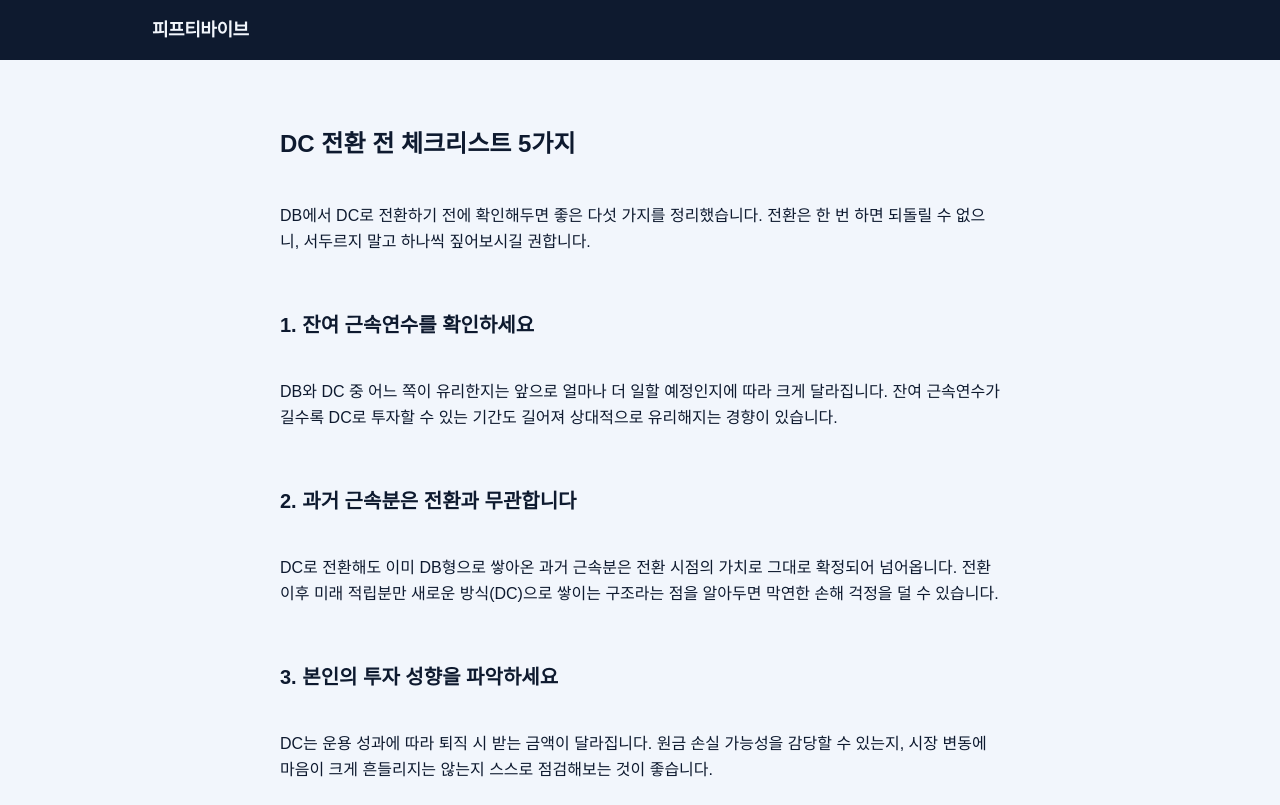
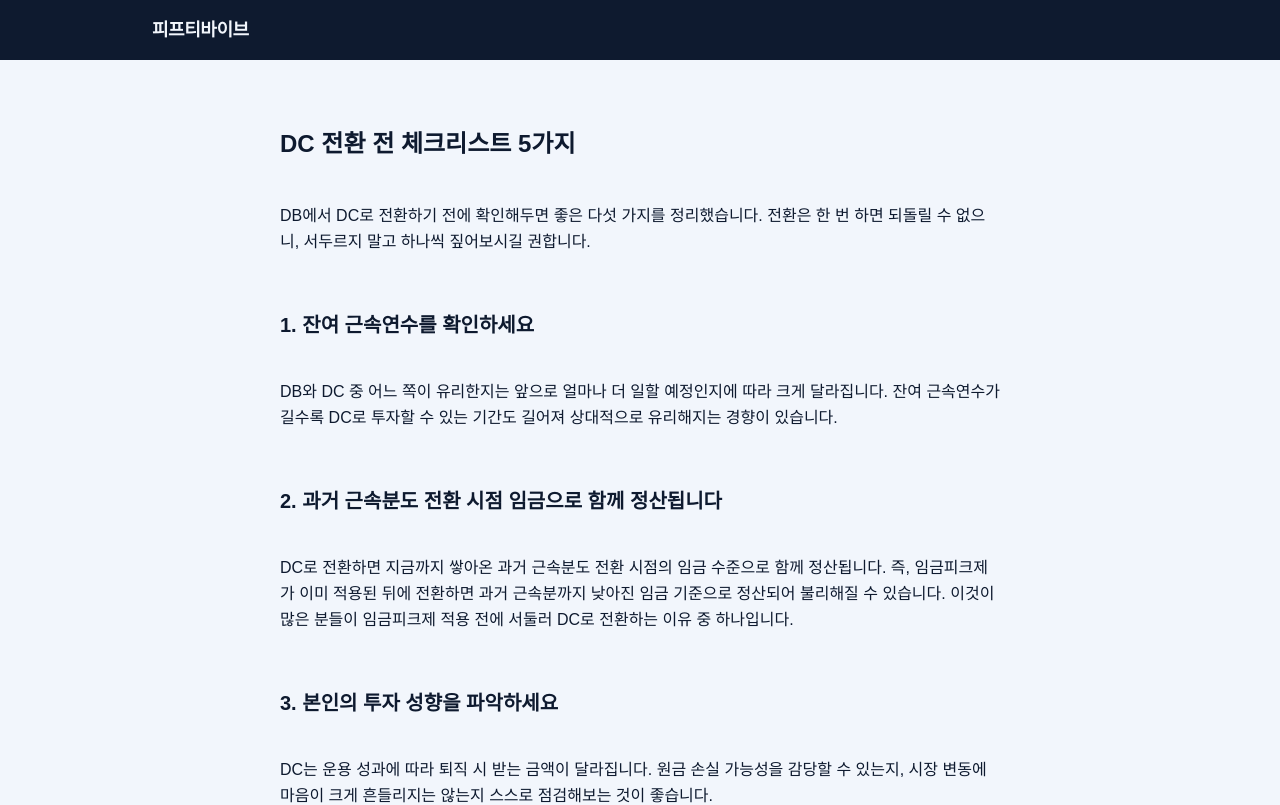
Before and after one commit to DevCoreDXI76/fiftyvibe, a Next.js app: page /guide/dc-switch-checklist in a window 1280 px wide. Shown: the top 805 px of the page. Built offline with nearby package versions, Linux system fonts and the light colour scheme; no server answers; a web font is replaced by a local one.

Commit message:
fix: DC 전환 가이드 사실관계 정정(D-12) + RELATED_GUIDES 타입 안전성 + 가이드 전역 링크 + 체크리스트 정직화

```diff
--- a/app/guide/dc-switch-checklist/page.mdx
+++ b/app/guide/dc-switch-checklist/page.mdx
@@ -26,11 +26,12 @@ DB와 DC 중 어느 쪽이 유리한지는 앞으로 얼마나 더 일할 예정
 잔여 근속연수가 길수록 DC로 투자할 수 있는 기간도 길어져 상대적으로 유리해지는 경향이
 있습니다.
 
-## 2. 과거 근속분은 전환과 무관합니다
+## 2. 과거 근속분도 전환 시점 임금으로 함께 정산됩니다
 
-DC로 전환해도 이미 DB형으로 쌓아온 과거 근속분은 전환 시점의 가치로 그대로 확정되어
-넘어옵니다. 전환 이후 미래 적립분만 새로운 방식(DC)으로 쌓이는 구조라는 점을 알아두면
-막연한 손해 걱정을 덜 수 있습니다.
+DC로 전환하면 지금까지 쌓아온 과거 근속분도 전환 시점의 임금 수준으로 함께 정산됩니다.
+즉, 임금피크제가 이미 적용된 뒤에 전환하면 과거 근속분까지 낮아진 임금 기준으로 정산되어
+불리해질 수 있습니다. 이것이 많은 분들이 임금피크제 적용 전에 서둘러 DC로 전환하는 이유
+중 하나입니다.
 
 ## 3. 본인의 투자 성향을 파악하세요
 
--- a/components/footer.tsx
+++ b/components/footer.tsx
@@ -9,6 +9,7 @@ const CHANNEL_LINKS = [
 ];
 
 const SITE_LINKS = [
+  { label: "가이드", href: "/guide" },
   { label: "소개", href: "/about" },
   { label: "개인정보처리방침", href: "/privacy" },
   { label: "문의", href: "/contact" },
--- a/lib/guides.ts
+++ b/lib/guides.ts
@@ -38,8 +38,8 @@ export const GUIDES: Guide[] = [
   },
 ];
 
-export const RELATED_GUIDES: Record<string, string[]> = {
+export const RELATED_GUIDES = {
   "severance-tax": ["severance-tax-explained", "lump-vs-pension-guide", "db-vs-dc"],
   "lump-vs-pension": ["lump-vs-pension-guide", "severance-tax-explained", "dc-switch-checklist"],
   "db-dc": ["db-vs-dc", "dc-switch-checklist", "risk-asset-70"],
-};
+} as const satisfies Record<string, readonly string[]>;
```
Also changed, not shown: 2 other files (tests, documents, lock files or other folders).
